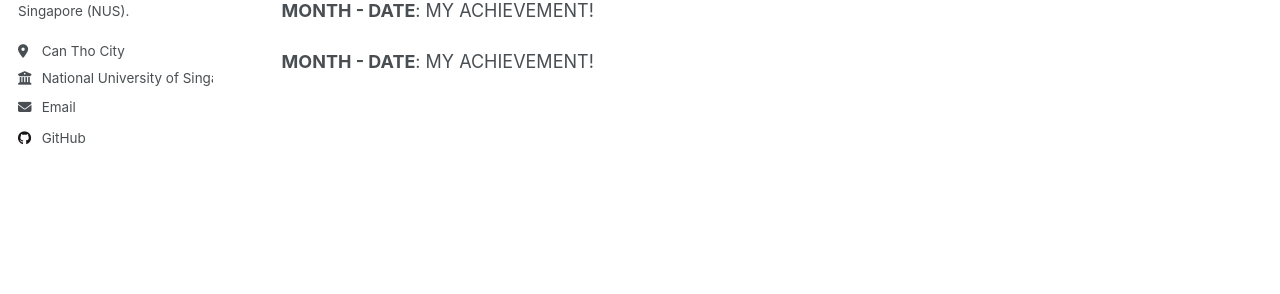
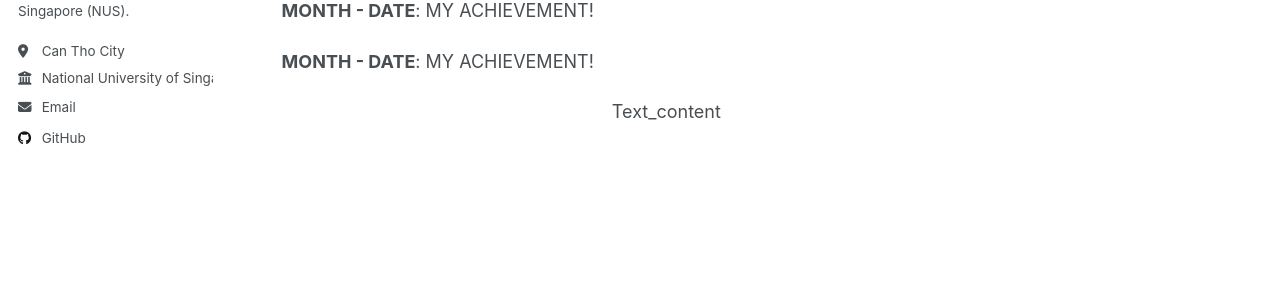
Before and after one commit to patuan07/patuan07.github.io, a Jekyll site: the page built from _pages/about.md, in a window 1280 px wide. Shown: the part 389-683 px from the top of the page. Built offline with Jekyll 4.4.1, drawn with Linux system fonts in a browser that asks for light colours.

Commit message:
Update about.md

```diff
--- a/_pages/about.md
+++ b/_pages/about.md
@@ -20,3 +20,5 @@ NEWS & UPDATES:
   **MONTH - DATE**: MY ACHIEVEMENT!
 
   **MONTH - DATE**: MY ACHIEVEMENT!
+
+<p style="text-align:center;">Text_content</p>
```
